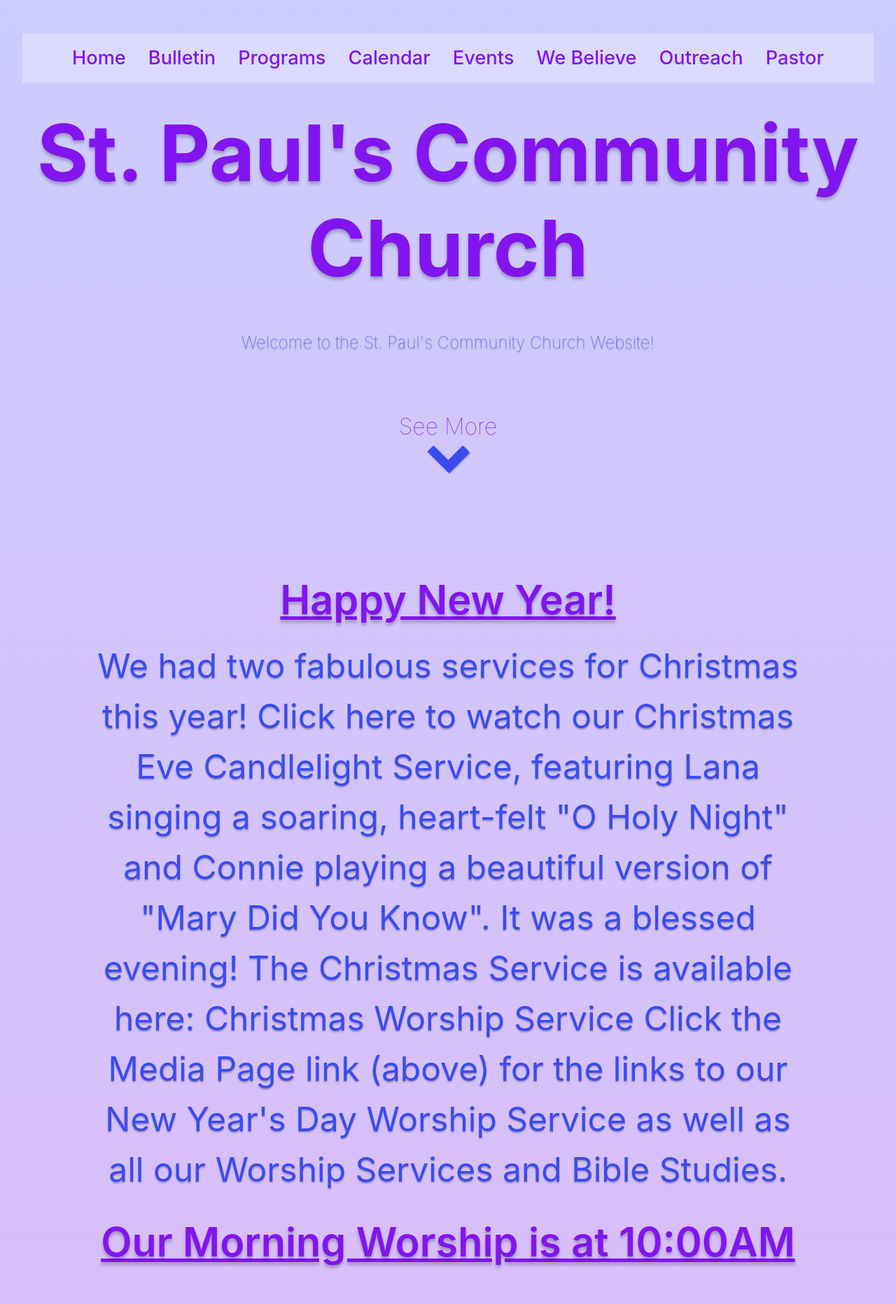
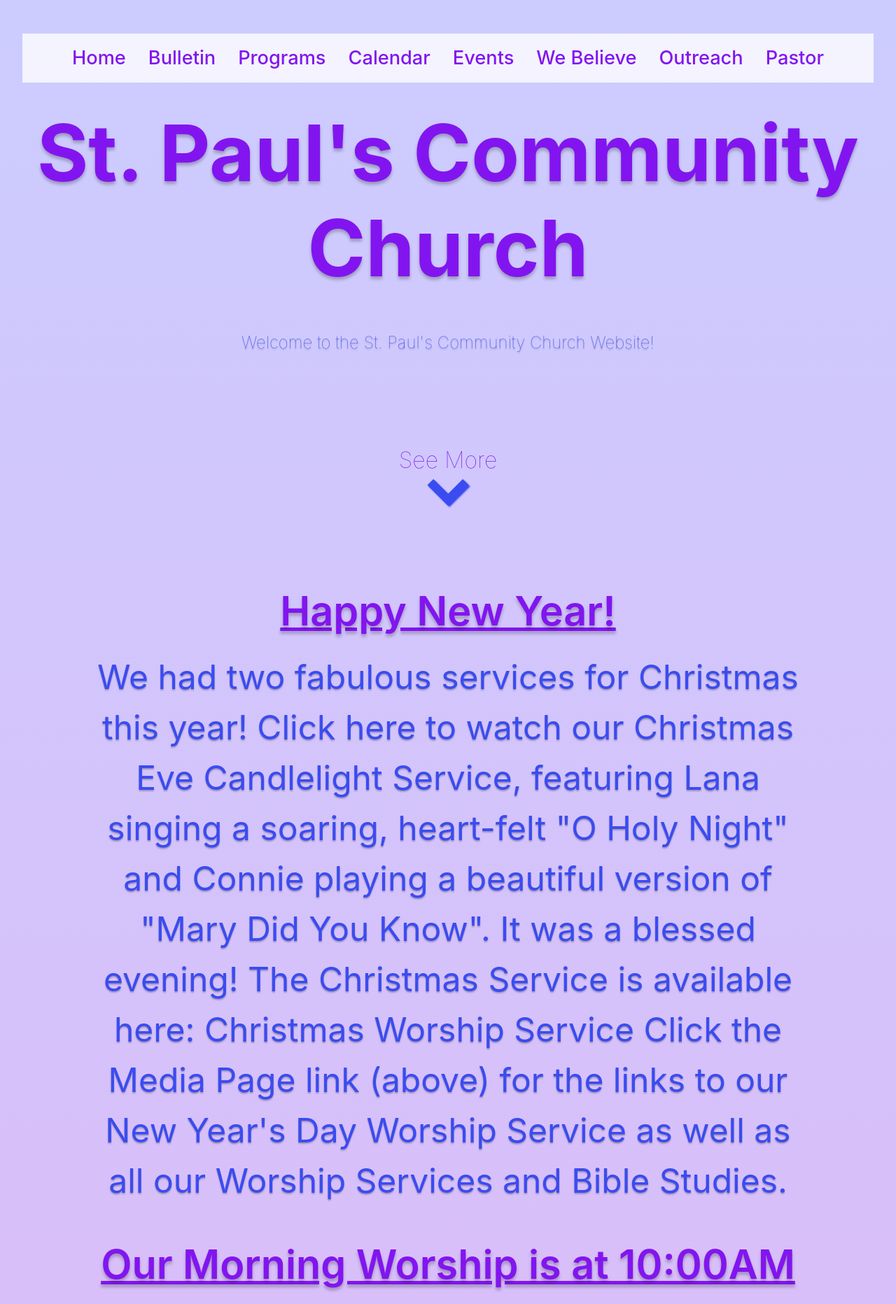
Before and after one commit to dsmith39/stpauls, a Next.js app: page / in a window 1280 px wide. Shown: the top 1864 px of the page at 70% size. Built offline with nearby package versions, Linux system fonts and the light colour scheme.

Commit message:
changed opacity on -color

```diff
--- a/styles/Home.module.scss
+++ b/styles/Home.module.scss
@@ -17,12 +17,16 @@ $subHeadingPadding: 0.5rem;
     display: flex;
     flex-direction: column;
     margin-top: 2rem;
+
     p {
       font-size: 2rem;
       font-weight: 100;
       margin-bottom: -3rem;
       padding-top: 2rem;
       color: $color-primary;
+      @include breakpoint(iphone8) {
+        padding-top: 5rem;
+      }
     }
     a {
       color: $color-secondary;
@@ -41,6 +45,9 @@ $subHeadingPadding: 0.5rem;
 .weeklyScheculeSection,
 .eventScheduleSection {
   padding-top: $sectionPadding;
+  @include breakpoint(iphone8) {
+    padding-top: $sectionPadding + 1rem;
+  }
   h2 {
     padding-bottom: $subHeadingPadding;
   }
--- a/styles/_variables.scss
+++ b/styles/_variables.scss
@@ -5,7 +5,7 @@ $color-secondary: #3a4cf0;
 $input-text: darken($color-secondary, 10%);
 $input-text-placeholder: darken($color-primary, 60%);
 $button-text: darken($color-primary, 60%);
-$navbar-color: hsla(0, 0%, 100%, 0.294);
+$navbar-color: hsla(0, 0%, 100%, 0.777);
 
 //Functions
 @function calcRem($px) {
```
